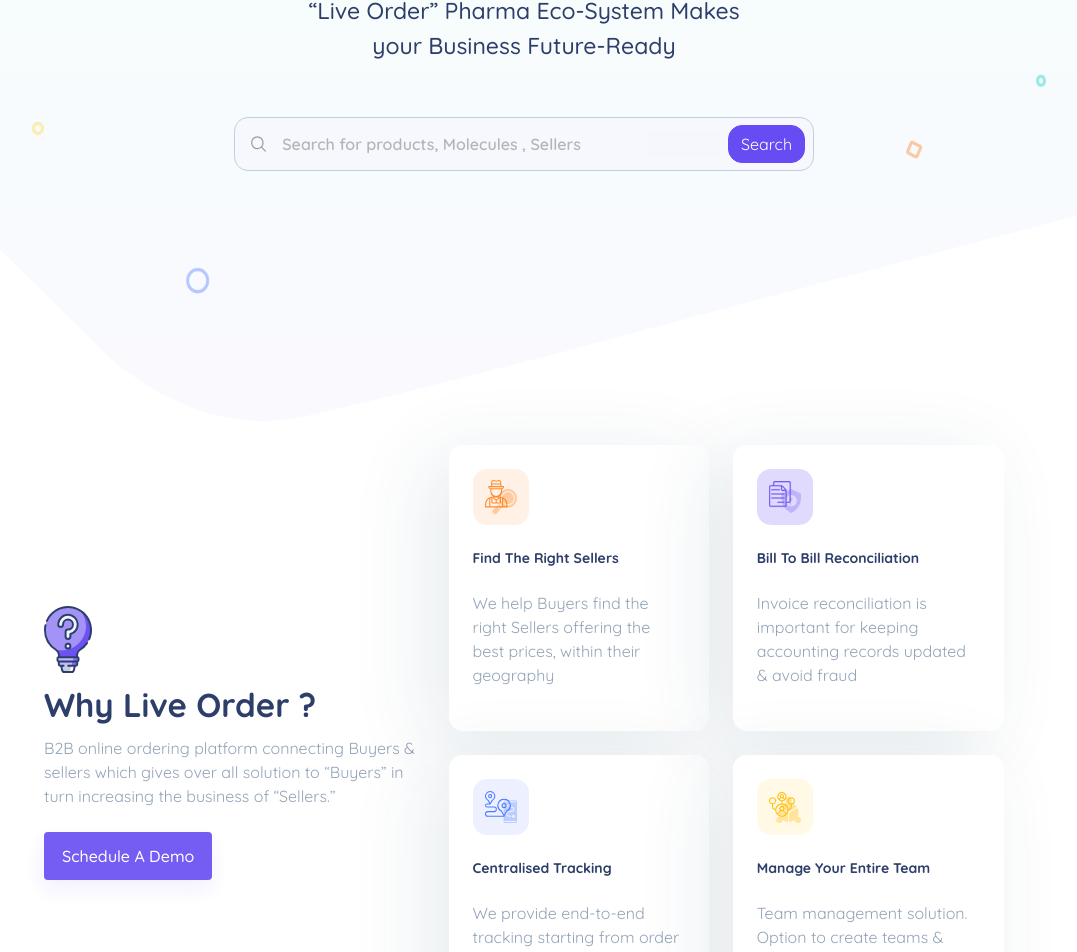
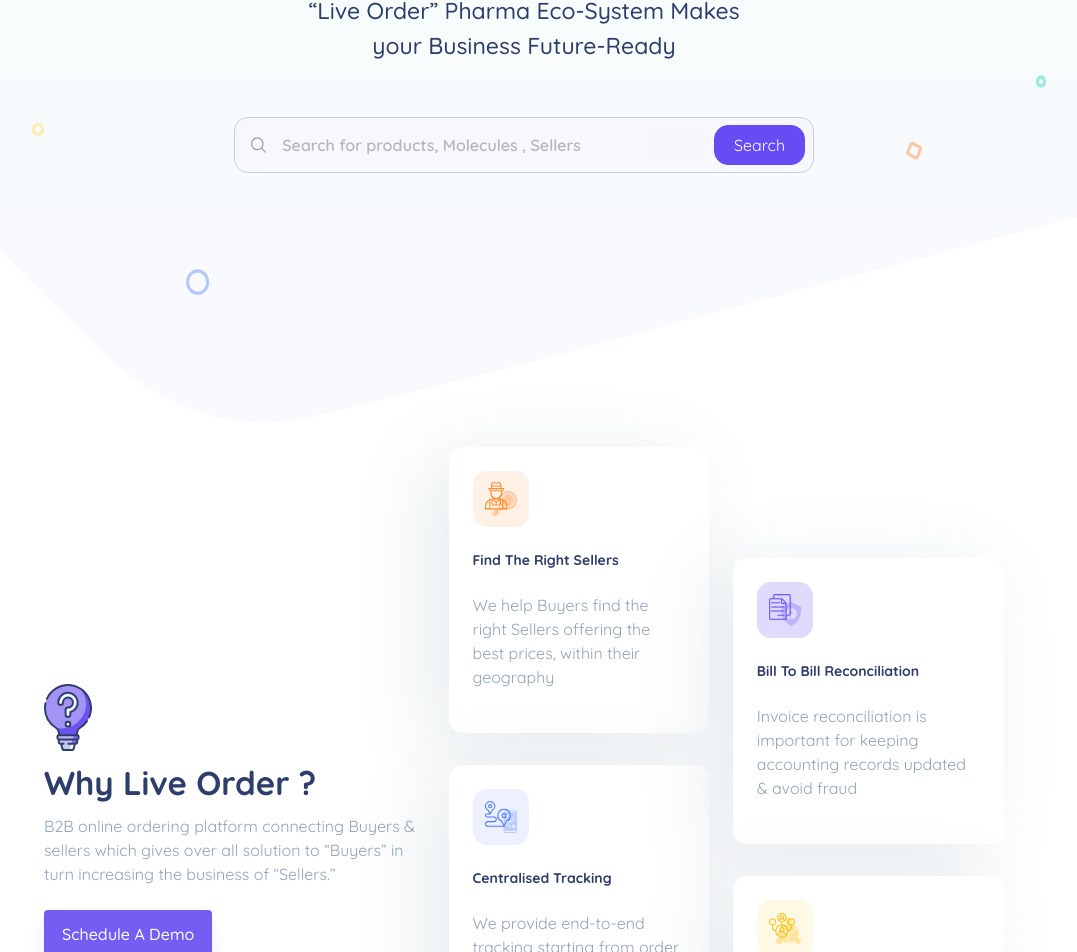
Before and after one commit to ssekaran4u/liveorder3.0-react-pre, a React (Create React App) app: page / in a window 1280 px wide. Shown: the part 239-1191 px from the top of the page, without its empty margins (116-1193 px from the left). Built offline with nearby package versions, Linux system fonts and the light colour scheme.

Commit message:
CSS Fixes for Footer, Hero and WhyLive Section

```diff
--- a/src/Components/Footer/Footer.css
+++ b/src/Components/Footer/Footer.css
@@ -44,6 +44,7 @@
 .footer-list li {
   line-height: 1;
   margin-bottom: 0.625em;
+  color: rgba(255, 255, 255, 0.8);
 }
 .footer-list li a,
 .footer-list li a:hover,
@@ -55,7 +56,7 @@
   /* margin-bottom: 0.833em; */
 }
 .terms-text {
-  font-size: 0.825em;
+  font-size: 12px;
   font-family: "Quicksand";
   color: #fff;
   margin: 0;
@@ -247,7 +248,8 @@
 .footer-about-us-eachsec-right h4 {
   font-family: "Quicksand";
   font-size: 11px;
-  color: #ffffff;
+  color: #ccd5dc;
+  line-height: 16.5px;
   margin-top: 0;
   margin-bottom: 0;
 }
--- a/src/Components/HeroSection/HeroSection.css
+++ b/src/Components/HeroSection/HeroSection.css
@@ -17,12 +17,13 @@
 .search-container {
   position: relative;
   width: calc(100vw - 32px);
-  height: 54px;
+  height: 56px;
   margin: 54px auto;
   padding: 8px 8px 8px 16px;
   border-radius: 14px;
   border: solid 1px #c3cde4;
   background-color: #f6f8fd;
+  transition: 300ms;
 }
 
 .search-container input {
@@ -40,6 +41,11 @@
   outline: none;
 }
 
+.search-container input:focus .search-container,
+.search-container:hover {
+  box-shadow: 0 0 12px 5px rgb(0 0 0 / 5%);
+}
+
 .search-container input:not(:placeholder-shown) {
   opacity: 1;
 }
@@ -53,6 +59,7 @@
   border-radius: 14px;
   background-color: #674cf3;
   transition: all 0.5s;
+  padding: 7px 19px !important;
 }
 
 .btn.search-btn:hover {
--- a/src/Components/WhyLiveSection/WhyLiveSection.css
+++ b/src/Components/WhyLiveSection/WhyLiveSection.css
@@ -43,3 +43,36 @@
 .CardIconHolder.ManageTeamImg {
   background-color: rgb(255 190 11 / 10%);
 }
+
+.SellerTrackingCardSection.section-2 {
+  margin-top: 111px;
+}
+
+.SellerTrackingCardSection .card {
+  margin-bottom: 32px !important;
+}
+
+/* .section-1,
+.section-2 {
+  transition: 0.5s ease-in-out;
+}
+
+.card {
+  transition: 0.5s ease-in-out;
+}
+
+.SellerTrackingCardSection.section-1 .card:hover {
+  background-color: #ff7300 !important;
+  color: white !important;
+  transition: 0.5s ease-in-out linear;
+  transform: scale(1.1);
+}
+
+.SellerTrackingCardSection.section-1 .card:hover .CardIconHolder.SellerImg {
+  background-color: #fff;
+}
+
+.SellerTrackingCardSection.section-1 .card:hover .CardSubtitle,
+.SellerTrackingCardSection.section-1 .card:hover .body-copy {
+  color: #fff;
+} */
--- a/src/Components/WhyLiveSection/WhyLiveSection.js
+++ b/src/Components/WhyLiveSection/WhyLiveSection.js
@@ -24,7 +24,7 @@
             </button>
           </div>
         </div>
-        <div className="SellerTrackingCardSection mr-0 mr-lg-4">
+        <div className="SellerTrackingCardSection section-1 mr-0 mr-lg-4">
           <div className="card mb-4">
             <div className="card-body p-0">
               <div className="CardIconHolder SellerImg d-flex align-items-center justify-content-center mb-4">
@@ -50,7 +50,7 @@
             </div>
           </div>
         </div>
-        <div className="SellerTrackingCardSection">
+        <div className="SellerTrackingCardSection section-2">
           <div className="card mb-4 GradientCard">
             <div className="card-body p-0">
               <div className="CardIconHolder ReconciliatonImg d-flex align-items-center justify-content-center mb-4">
```
